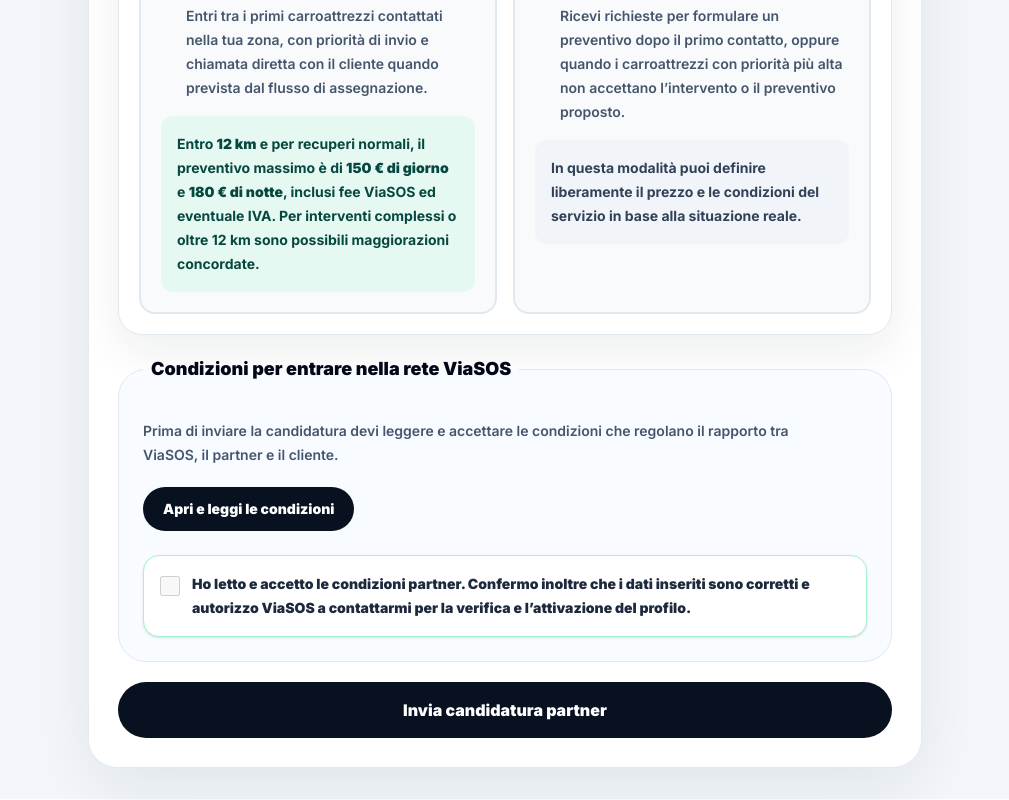
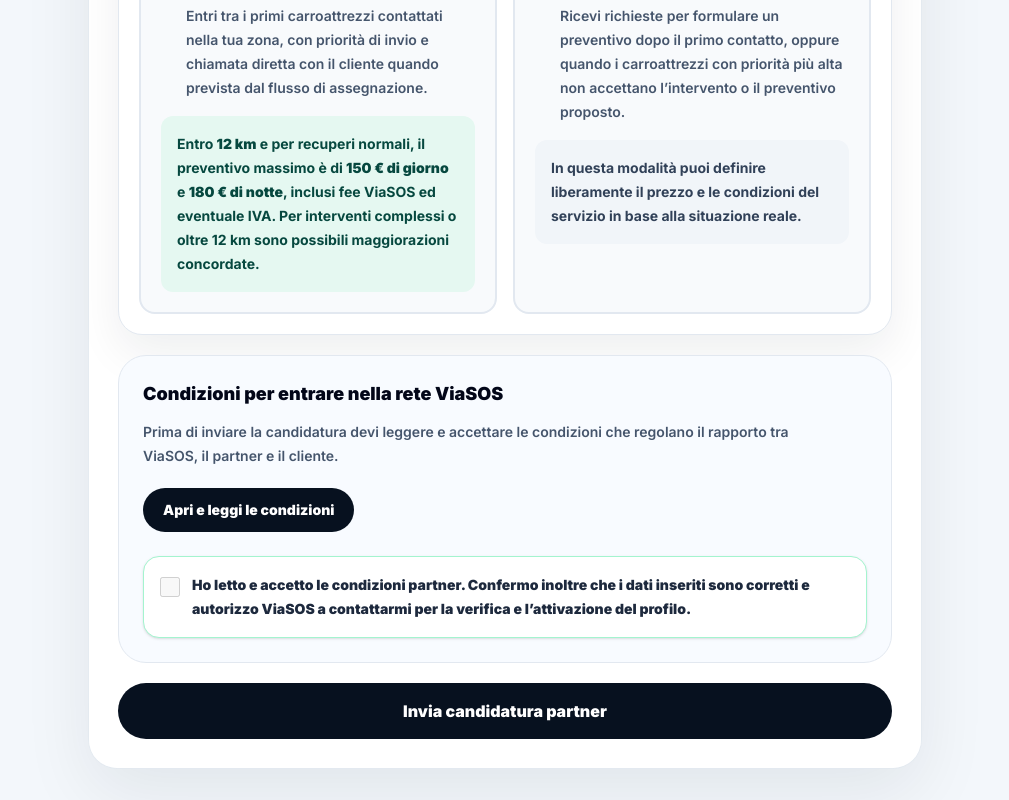
Before and after one commit to alessio-aesthetic/viasos.it, a Next.js app: page /partner/registrazione in a window 1280 px wide. Shown: the part 980-1780 px from the top of the page, without its empty margins (135-1144 px from the left). Built offline with nearby package versions, Linux system fonts and the light colour scheme; no server answers.

Commit message:
Keep registration conditions heading inside panel

```diff
--- a/src/app/partner/registrazione/page.tsx
+++ b/src/app/partner/registrazione/page.tsx
@@ -264,10 +264,10 @@ export default function PartnerRegistration() {
                 </label>
               </div>
             </div>
-            <fieldset className="rounded-[1.75rem] border border-slate-200 bg-[#f8fbff] p-5 sm:p-6">
-              <legend className="px-2 text-lg font-black text-slate-950">
+            <div className="rounded-[1.75rem] border border-slate-200 bg-[#f8fbff] p-5 sm:p-6">
+              <h3 className="text-lg font-black text-slate-950">
                 Condizioni per entrare nella rete ViaSOS
-              </legend>
+              </h3>
               <p className="mt-3 max-w-2xl text-sm font-semibold leading-6 text-slate-600">
                 Prima di inviare la candidatura devi leggere e accettare le condizioni che regolano il rapporto tra ViaSOS, il partner e il cliente.
               </p>
@@ -294,7 +294,7 @@ export default function PartnerRegistration() {
                   Ho letto e accetto le condizioni partner. Confermo inoltre che i dati inseriti sono corretti e autorizzo ViaSOS a contattarmi per la verifica e l’attivazione del profilo.
                 </span>
               </label>
-            </fieldset>
+            </div>
             {conditionsOpen ? (
               <div className="fixed inset-0 z-50 flex items-end justify-center bg-slate-950/35 p-0 sm:p-4" role="dialog" aria-modal="true" aria-labelledby="partner-conditions-title">
                 <div className="max-h-[90svh] w-full max-w-3xl overflow-y-auto rounded-t-[1.5rem] bg-white p-5 shadow-2xl sm:rounded-[1.5rem] sm:p-6">
```
